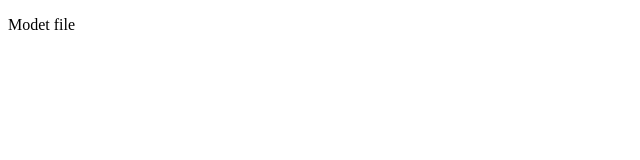
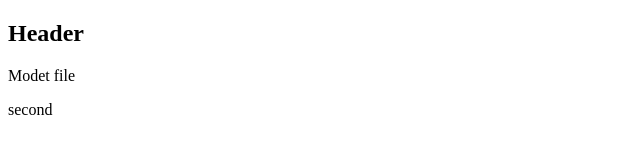
Before and after one commit to LEONidc47/MyRepo, a plain HTML site: page index.html in a window 1280 px wide. Shown: the whole page, without its empty margins (0-640 px from the left). Drawn offline with Linux system fonts and the light colour scheme.

Commit message:
Перший змiнений 2 раз деякий коментар

```diff
--- a/index.html
+++ b/index.html
@@ -8,6 +8,8 @@
     <title>Document</title>
 </head>
 <body>
+    <h2>Header</h2>
     <p> Modet file</p>
+    <p>second</p>
 </body>
 </html>
```
